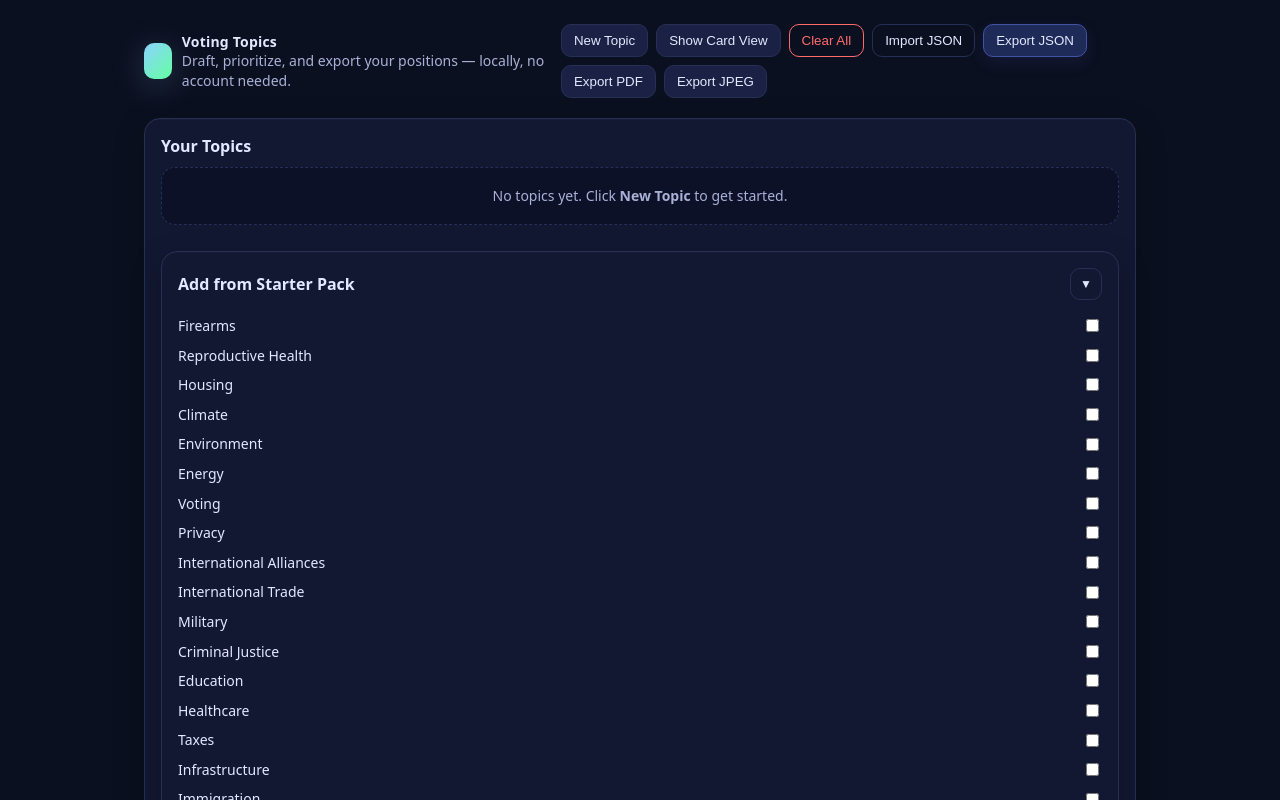
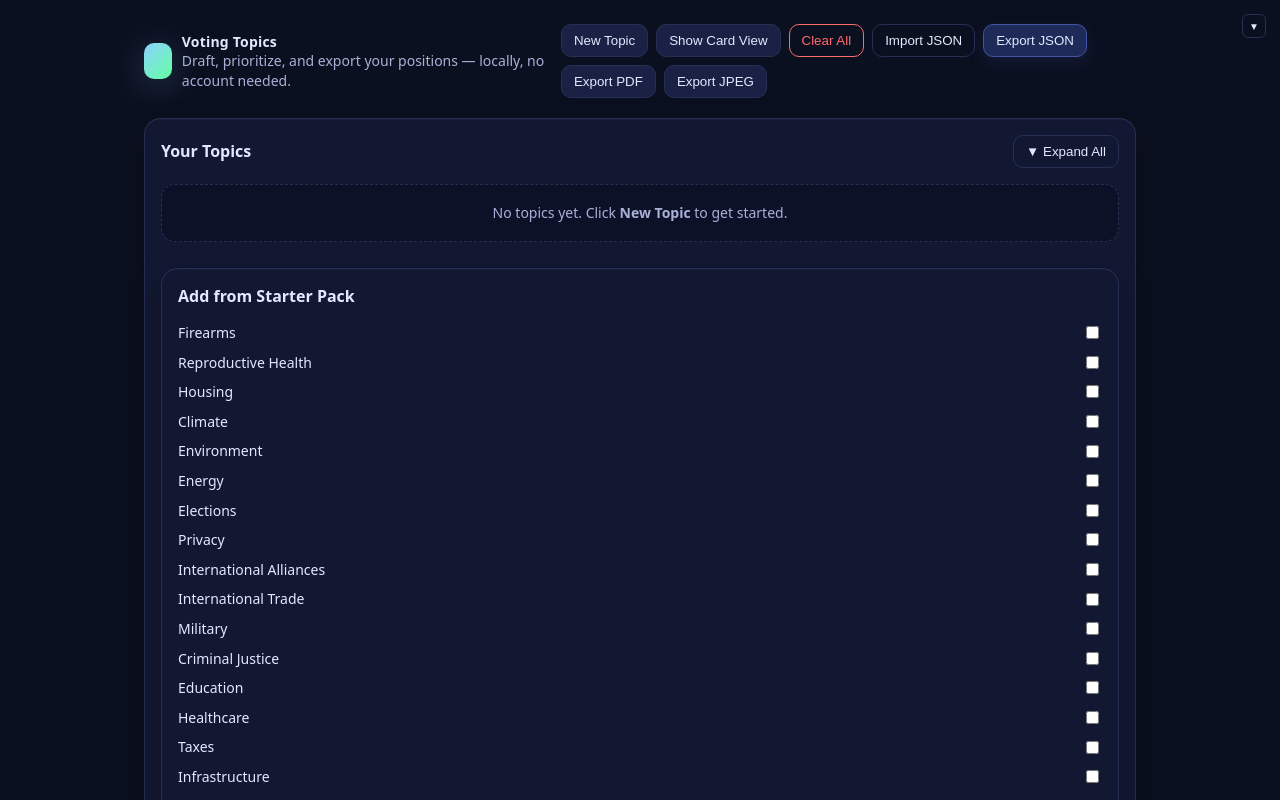
Before and after one commit to uncomposed/voting-topics, a React (Vite) app: page / in a window 1280 px wide. Shown: the top 800 px of the page. Built offline with nearby package versions, Linux system fonts and the light colour scheme.

Commit message:
UI step 2

```diff
--- a/index.html
+++ b/index.html
@@ -28,11 +28,16 @@
         </div>
       </header>
 
-      <section class="panel">
-        <h2 class="panel-title">Your Topics</h2>
-        <div id="topic-list" class="list"></div>
-        <div id="empty" class="empty" hidden>No topics yet. Click <b>New Topic</b> to get started.</div>
-      </section>
+              <section class="panel">
+          <div class="panel-header-with-controls">
+            <h2 class="panel-title">Your Topics</h2>
+            <div class="panel-controls">
+              <button id="btn-expand-all" class="btn ghost">▼ Expand All</button>
+            </div>
+          </div>
+          <div id="topic-list" class="list"></div>
+          <div id="empty" class="empty" hidden>No topics yet. Click <b>New Topic</b> to get started.</div>
+        </section>
 
       <aside class="panel" style="margin-top: 24px;">
         <h2 class="panel-title">Template Info</h2>
--- a/src/App.tsx
+++ b/src/App.tsx
@@ -1,4 +1,4 @@
-import React, { useEffect, useState } from 'react';
+import React, { useEffect, useState, useRef } from 'react';
 import { useStore } from './store';
 import { exportJSON, exportPDF, exportJPEG } from './exporters';
 import { parseIncomingTemplate } from './schema';
@@ -21,6 +21,8 @@ export const App: React.FC = () => {
     clearAll
   } = useStore();
 
+  const topicListRef = useRef<{ toggleAll: () => void; updateButtonText: () => void }>(null);
+
   const [showCards, setShowCards] = useState(false);
   const [selectedTopic, setSelectedTopic] = useState<Topic | null>(null);
   const [isModalOpen, setIsModalOpen] = useState(false);
@@ -33,6 +35,7 @@ export const App: React.FC = () => {
     const btnExportPdf = document.getElementById('btn-export-pdf');
     const btnExportJpeg = document.getElementById('btn-export-jpeg');
     const btnImport = document.getElementById('btn-import');
+    const btnExpandAll = document.getElementById('btn-expand-all');
     const fileInput = document.getElementById('file-input') as HTMLInputElement;
     const privacyLink = document.getElementById('privacy-link');
 
@@ -102,6 +105,13 @@ export const App: React.FC = () => {
           }
         };
         reader.readAsText(file);
+      };
+    }
+
+    if (btnExpandAll) {
+      btnExpandAll.onclick = () => {
+        topicListRef.current?.toggleAll();
+        topicListRef.current?.updateButtonText();
       };
     }
 
@@ -196,6 +206,7 @@ export const App: React.FC = () => {
       {/* List View */}
       {!showCards && (
         <TopicList
+          ref={topicListRef}
           topics={topics}
           onChange={patchTopic}
           onDelete={removeTopic}
--- a/src/components/TopicCard.tsx
+++ b/src/components/TopicCard.tsx
@@ -31,6 +31,7 @@ export const TopicCard: React.FC<TopicCardProps> = ({
             aria-label="Topic title"
             data-field="title"
           />
+        </div>
         {onToggleExpand && (
           <button
             className="btn ghost expand-toggle"
@@ -40,21 +41,20 @@ export const TopicCard: React.FC<TopicCardProps> = ({
             {isExpanded ? '▼' : '▶'}
           </button>
         )}
-        </div>
         <div>
           <label className="muted">Topic Importance</label>
           <Stars value={topic.importance} onChange={n => onChange({ importance: n })} />
         </div>
         <div>
-          <label className="muted">Directions Count</label>
+          <label className="muted">Directions</label>
           <div className="direction-dots">
             {Array.from({ length: Math.max(1, topic.directions.length) }).map((_, i) => (
               <span
                 key={i}
-                className={`direction-dot ${i < topic.directions.length ? 'has-directions' : 'no-directions'}`}
+                className={`direction-dot ${i < topic.directions.length ? (topic.directions[i].stars > 0 ? 'rated' : 'unrated') : 'no-directions'}`}
                 title={i < topic.directions.length ? `${topic.directions[i].stars}/5 stars` : 'No direction'}
               >
-                {i < topic.directions.length ? '●' : '○'}
+                {i < topic.directions.length ? (topic.directions[i].stars > 0 ? '●' : '○') : '○'}
               </span>
             ))}
           </div>
--- a/src/components/TopicCards.tsx
+++ b/src/components/TopicCards.tsx
@@ -134,10 +134,10 @@ export const TopicCards: React.FC<TopicCardsProps> = ({ topics, onReorder, onTop
                         {Array.from({ length: Math.max(1, topic.directions.length) }).map((_, i) => (
                           <span
                             key={i}
-                            className={`direction-dot ${i < topic.directions.length ? 'has-directions' : 'no-directions'}`}
+                            className={`direction-dot ${i < topic.directions.length ? (topic.directions[i].stars > 0 ? 'rated' : 'unrated') : 'no-directions'}`}
                             title={i < topic.directions.length ? `${topic.directions[i].stars}/5 stars` : 'No direction'}
                           >
-                            {i < topic.directions.length ? '●' : '○'}
+                            {i < topic.directions.length ? (topic.directions[i].stars > 0 ? '●' : '○') : '○'}
                           </span>
                         ))}
                       </div>
--- a/src/components/TopicList.tsx
+++ b/src/components/TopicList.tsx
@@ -1,4 +1,4 @@
-import React, { useState } from 'react';
+import { useState, forwardRef, useImperativeHandle, useEffect } from 'react';
 import { TopicCard } from './TopicCard';
 import type { Topic } from '../schema';
 
@@ -8,7 +8,7 @@ interface TopicListProps {
   onDelete: (id: string) => void;
 }
 
-export const TopicList: React.FC<TopicListProps> = ({ topics, onChange, onDelete }) => {
+export const TopicList = forwardRef<{ toggleAll: () => void; updateButtonText: () => void }, TopicListProps>(({ topics, onChange, onDelete }, ref) => {
   const [expandedTopics, setExpandedTopics] = useState<Set<string>>(new Set(topics.map(t => t.id)));
   const [allExpanded, setAllExpanded] = useState(true);
 
@@ -41,16 +41,27 @@ export const TopicList: React.FC<TopicListProps> = ({ topics, onChange, onDelete
     }
   };
 
+  useImperativeHandle(ref, () => ({
+    toggleAll,
+    updateButtonText: () => {
+      const btnExpandAll = document.getElementById('btn-expand-all');
+      if (btnExpandAll) {
+        btnExpandAll.textContent = allExpanded ? '▼ Collapse All' : '▶ Expand All';
+      }
+    }
+  }));
+
+  // Update button text when component mounts or state changes
+  useEffect(() => {
+    const btnExpandAll = document.getElementById('btn-expand-all');
+    if (btnExpandAll) {
+      btnExpandAll.textContent = allExpanded ? '▼ Collapse All' : '▶ Expand All';
+    }
+  }, [allExpanded]);
+
   return (
     <div className="list">
       <div className="list-controls">
-        <button
-          className="btn ghost"
-          onClick={toggleAll}
-          aria-label={allExpanded ? 'Collapse all topics' : 'Expand all topics'}
-        >
-          {allExpanded ? '▼' : '▶'} {allExpanded ? 'Collapse All' : 'Expand All'}
-        </button>
         <span className="muted">
           {expandedTopics.size} of {topics.length} topics expanded
         </span>
@@ -68,4 +79,4 @@ export const TopicList: React.FC<TopicListProps> = ({ topics, onChange, onDelete
       ))}
     </div>
   );
-};
+});
--- a/src/index.css
+++ b/src/index.css
@@ -187,6 +187,22 @@ textarea {
   margin: 0;
 }
 
+.panel-header-with-controls {
+  display: flex;
+  align-items: center;
+  justify-content: space-between;
+  margin-bottom: 16px;
+}
+
+.panel-header-with-controls .panel-title {
+  margin: 0;
+}
+
+.panel-controls {
+  display: flex;
+  gap: 8px;
+}
+
 .topic {
   display: grid;
   gap: 10px;
@@ -195,6 +211,7 @@ textarea {
   border-radius: 14px;
   padding: 14px;
   transition: all 0.2s ease;
+  position: relative;
 }
 
 .topic:nth-child(even) {
@@ -234,17 +251,21 @@ textarea {
   display: flex;
   align-items: center;
   gap: 12px;
+  flex: 1;
 }
 
 .expand-toggle {
-  flex-shrink: 0;
-  width: 32px;
-  height: 32px;
+  position: absolute;
+  top: 14px;
+  right: 14px;
+  width: 24px;
+  height: 24px;
   padding: 0;
   display: flex;
   align-items: center;
   justify-content: center;
-  font-size: 12px;
+  font-size: 10px;
+  border-radius: 6px;
 }
 
 .topic-header label {
@@ -747,13 +768,18 @@ textarea {
   transition: all 0.2s ease;
 }
 
-.direction-dot.has-directions {
+.direction-dot.rated {
   color: var(--accent);
+}
+
+.direction-dot.unrated {
+  color: var(--muted);
+  opacity: 0.7;
 }
 
 .direction-dot.no-directions {
   color: var(--muted);
-  opacity: 0.5;
+  opacity: 0.3;
 }
 
 .sources-list {
--- a/starter-pack.v1.json
+++ b/starter-pack.v1.json
@@ -96,14 +96,42 @@
     },
 
     {
-      "id": "topic-voting",
-      "title": "Voting",
+      "id": "topic-elections",
+      "title": "Elections",
       "importance": 3,
       "stance": "neutral",
       "directions": [
         { "id": "dir-v1", "text": "Voter turnout is higher", "stars": 0, "sources": [], "tags": [] },
         { "id": "dir-v2", "text": "Wait times at polling places are shorter", "stars": 0, "sources": [], "tags": [] },
-        { "id": "dir-v3", "text": "Fewer ballots are rejected due to errors", "stars": 0, "sources": [], "tags": [] }
+        { "id": "dir-v3", "text": "Fewer ballots are rejected due to errors", "stars": 0, "sources": [], "tags": [] },
+        {
+          "id": "zhqqsnmb1kls",
+          "text": "Early voting and mail in voting should be accessible to all",
+          "stars": 5,
+          "sources": [],
+          "tags": []
+        },
+        {
+          "id": "61znjdw64787",
+          "text": "National Elections should be a holiday",
+          "stars": 4,
+          "sources": [],
+          "tags": []
+        },
+        {
+          "id": "rslv28cc67nm",
+          "text": "Your vote should be private",
+          "stars": 3,
+          "sources": [],
+          "tags": []
+        },
+        {
+          "id": "tr9yri4nfmw2",
+          "text": "Politicians should have age limits along with current minimums",
+          "stars": 3,
+          "sources": [],
+          "tags": []
+        }
       ],
       "notes": "",
       "sources": [],
```
Lines whose indentation alone changed are shown as unchanged.
